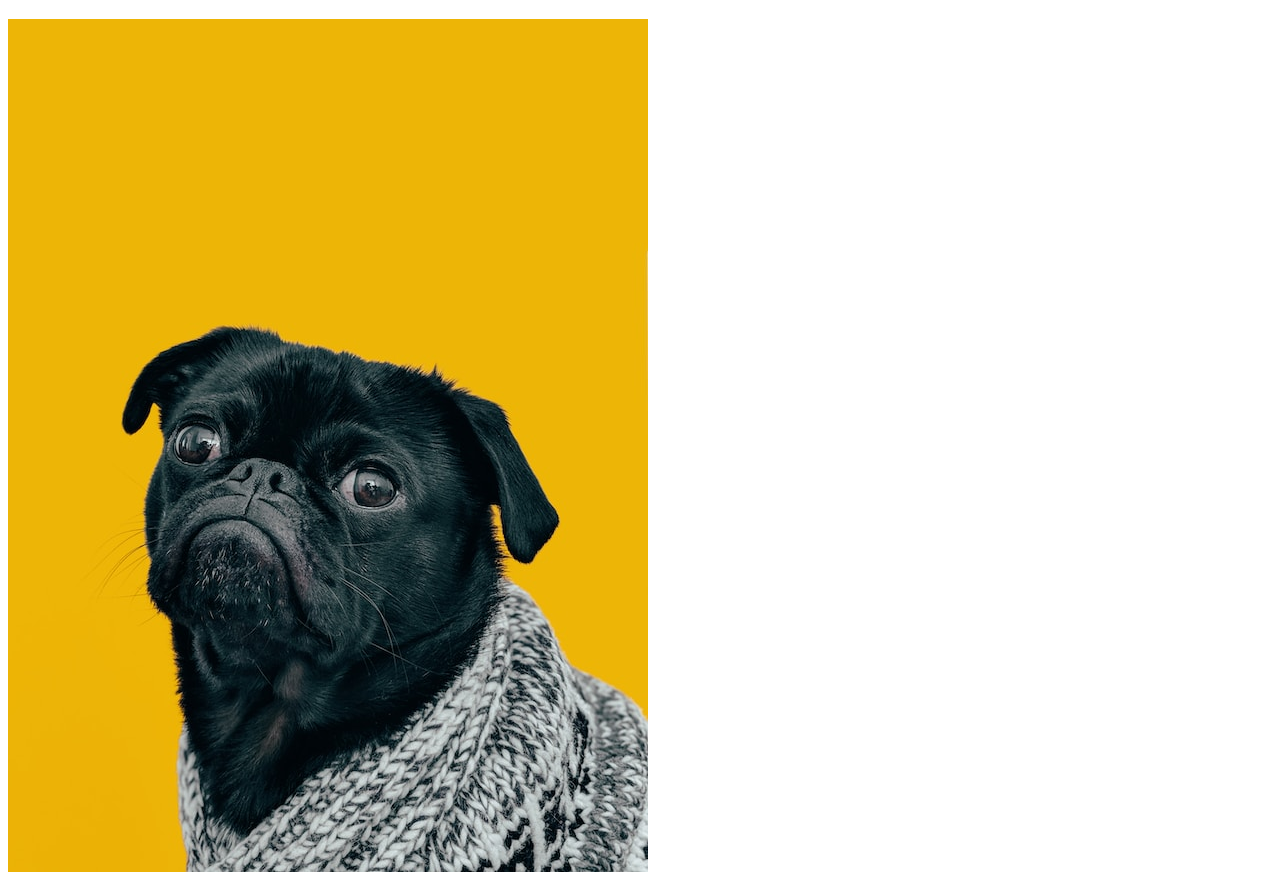
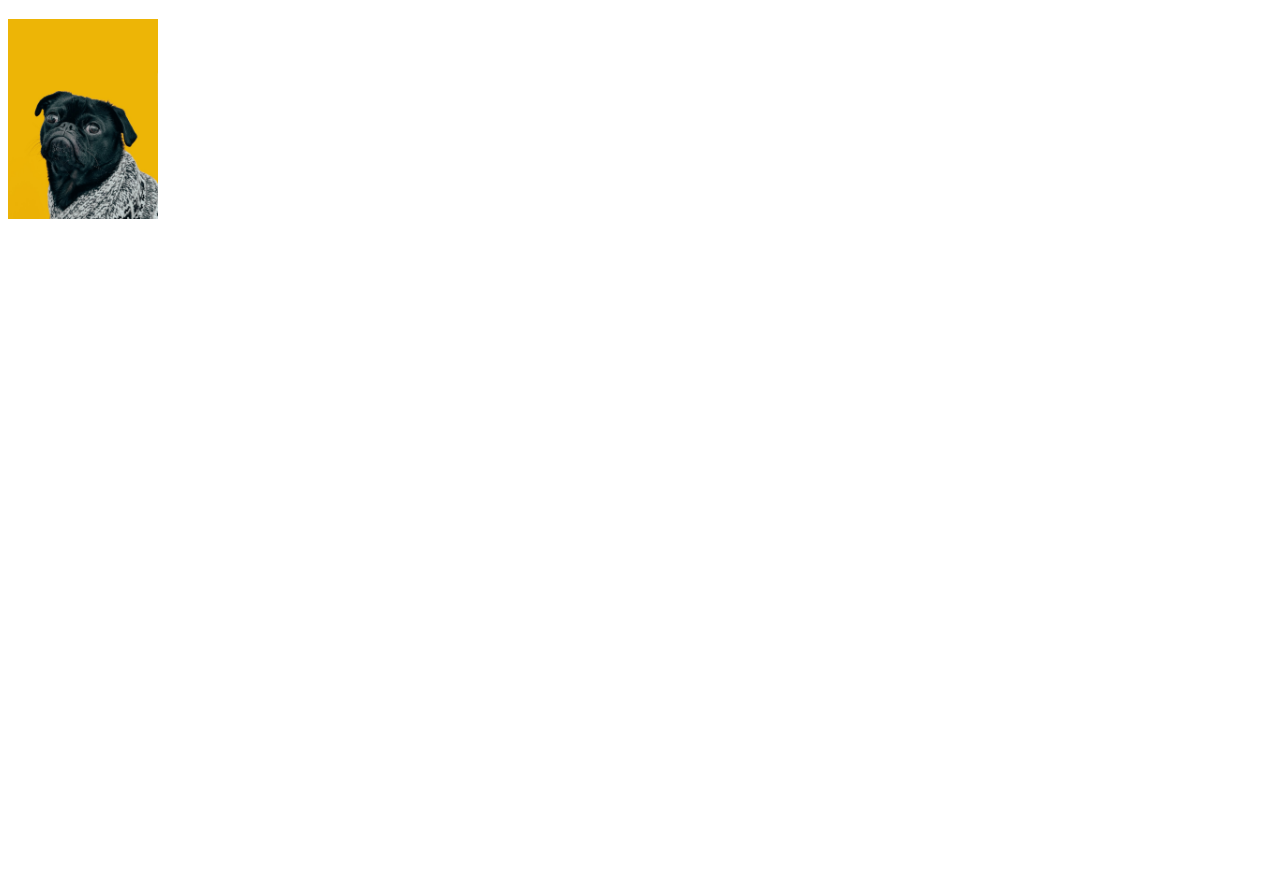
Before and after one commit to DPEJOVIC/odin-recipes, a plain HTML site: page recipes/dog.html in a window 1280 px wide. Shown: the part 61-945 px from the top of the page. After the commit the page ends 800 px from the top, so only its background shows below. Drawn offline with Linux system fonts and the light colour scheme.

Commit message:
Add image styling

```diff
--- a/style.css
+++ b/style.css
@@ -7,6 +7,12 @@ h1 {
     background-color: black;
 }
 
+img {
+    height: 200px;
+    width: auto;
+    text-align: center;
+}
+
 .recipelist {
     background-color: #ffbb00;
 }
```
